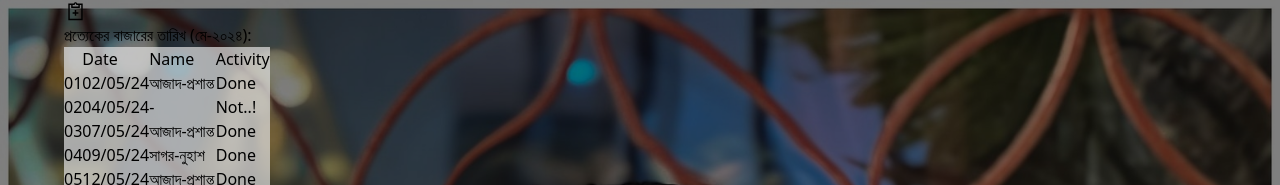
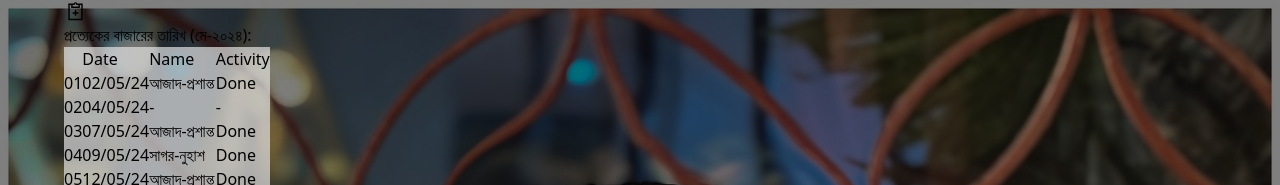
Before and after one commit to YasinArafatAjad/milly, a React (Vite) app: page / in a window 1280 px wide. Shown: the part 477-662 px from the top of the page. Built offline with nearby package versions, Linux system fonts and the light colour scheme.

Commit message:
Data Update

```diff
--- a/src/Component/BazarCost/BazarCost.jsx
+++ b/src/Component/BazarCost/BazarCost.jsx
@@ -83,7 +83,7 @@ const BazarCost = () => {
                             </tr>
                         </table>
                         {/* summury of May */}
-                        <p className=" text-[#fcfdfd] flex gap-1 items-center mb-16"><GiReceiveMoney />মোট বাজার খরচঃ 5725 টাকা ।</p>
+                        <p className=" text-[#fcfdfd] flex gap-1 items-center mb-16"><GiReceiveMoney />মোট বাজার খরচঃ 5340 টাকা ।</p>
 
                         <h3 className="ms-4 mb-3 text-center text-[#fcfdfd] flex items-center gap-1"><LiaNotesMedicalSolid size={23}/> বাজার খরচ (এপ্রিল-২০২৪):</h3>
                         <table className="bazarCost_table text-left shadow-lg" border={0} cellPadding={0} cellSpacing={0}>
--- a/src/Component/BazarList/BazarList.jsx
+++ b/src/Component/BazarList/BazarList.jsx
@@ -28,7 +28,7 @@ const BazarList = () => {
                                 <td className="py-3 px-1 text-lg text-[#222] font-sans capitalize border-2">02</td>
                                 <td className="py-3 px-1 text-lg text-[#222] font-sans capitalize border-2">04/05/24</td>
                                 <td className="py-3 px-1 text-lg text-[#222] font-sans capitalize border-2  text-center">-</td>
-                                <td className="py-3 px-1 text-lg font-sans capitalize border-2 text-center font-bold text-red-500">Not..!</td>
+                                <td className="py-3 px-1 text-lg font-sans capitalize border-2 text-center font-bold text-[#222]">-</td>
                             </tr>
                             <tr>
                                 <td className="py-3 px-1 text-lg text-[#222] font-sans capitalize border-2">03</td>
```
